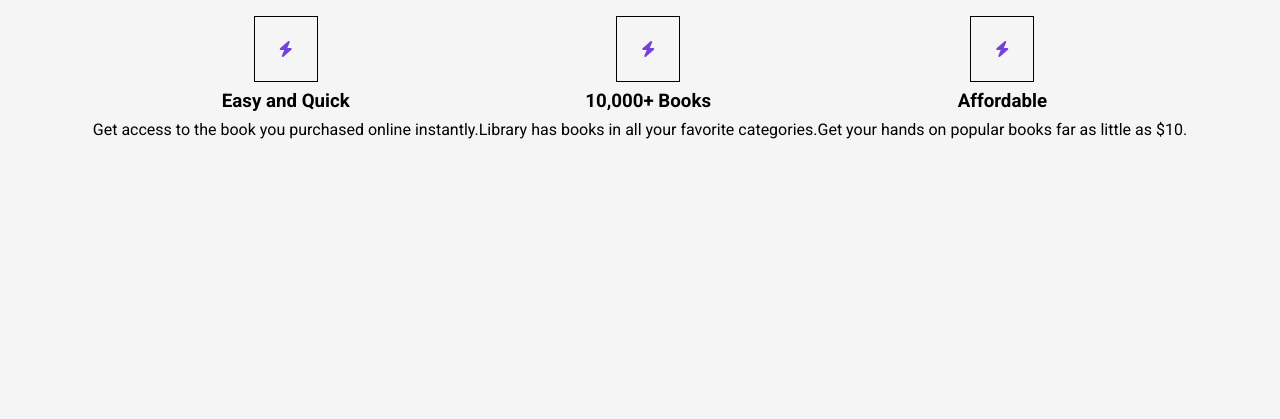
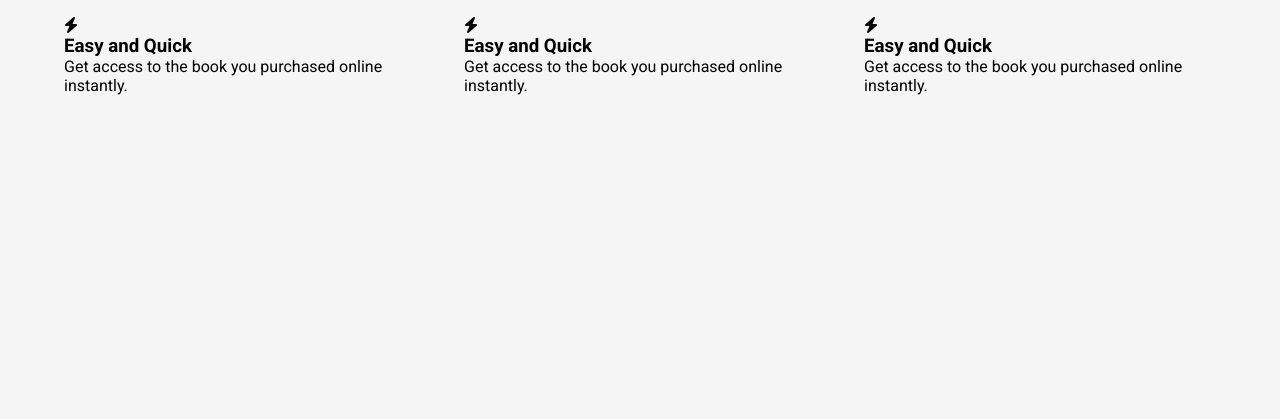
Before and after one commit to JusTJohnnyS/E-com, a plain HTML site: page index.html in a window 1280 px wide. Shown: the part 910-1329 px from the top of the page. After the commit the page ends 1061 px from the top, so only its background shows below. Drawn offline with Linux system fonts and the light colour scheme.

Commit message:
Refresh day

```diff
--- a/css/styles.css
+++ b/css/styles.css
@@ -160,6 +160,8 @@ padding:56px 0;
 
 
 
+/*
+            I wrote it before getting to the video
 i{
     border:1px solid black;
     color:#7342d6;
@@ -168,7 +170,7 @@ i{
 
 
 .highlight__img{
-
+    width:100%;
     display:flex;
     flex-direction:column;
     justify-content: center;
@@ -184,9 +186,20 @@ i{
     padding:0 36px;
     display:flex;
     justify-content: center;
-    align-items:center;
+
 }
 
 .highlight__para{
     text-align: center;
+    padding-top:8px;
 }
+*/
+
+.highlight__wrapper{
+    display:flex;
+}
+
+.highlight{
+    padding:0 24px;
+    width: cal(100% /3)
+}
--- a/index.html
+++ b/index.html
@@ -46,30 +46,36 @@
             <div class="container">
                 <div class="row">
                     <h2 class="section__title"> Why choose<span class="purple"> Library</span></h2>
-                        <div class="high-light__wrapper">
+                        <div class="highlight__wrapper">
                             <div class="highlight">
                                 <div class="highlight__img">
                                     <i class="fas fa-bolt"></i>
                                     <h3 class="highlight__subtitle">Easy and Quick</h3>
                                     <p class="highlight__para">Get access to the book you purchased online instantly. </p>
                                 </div>
+                            </div>
+                            <div class="highlight">
                                 <div class="highlight__img">
                                     <i class="fas fa-bolt"></i>
-                                    <h3 class="highlight__subtitle">10,000+ Books</h3>
-                                    <p class="highlight__para">Library has books in all your favorite categories. </p>
+                                    <h3 class="highlight__subtitle">Easy and Quick</h3>
+                                    <p class="highlight__para">Get access to the book you purchased online instantly. </p>
                                 </div>
+                            </div>
+                            <div class="highlight">
                                 <div class="highlight__img">
                                     <i class="fas fa-bolt"></i>
-                                    <h3 class="highlight__subtitle">Affordable</h3>
-                                    <p class="highlight__para">Get your hands on popular books far as little as $10. </p>
+                                    <h3 class="highlight__subtitle">Easy and Quick</h3>
+                                    <p class="highlight__para">Get access to the book you purchased online instantly. </p>
                                 </div>
                             </div>
+
                         </div>
+
                 </div>
             </div>
         </section>
 
-        <section id="features">
+       <!-- <section id="features">
             <div class="container">
                 <div class="row">
 
@@ -83,7 +89,7 @@
 
                 </div>
             </div>
-        </section>
+        </section>-->
     </main>
 </body>
 
```
